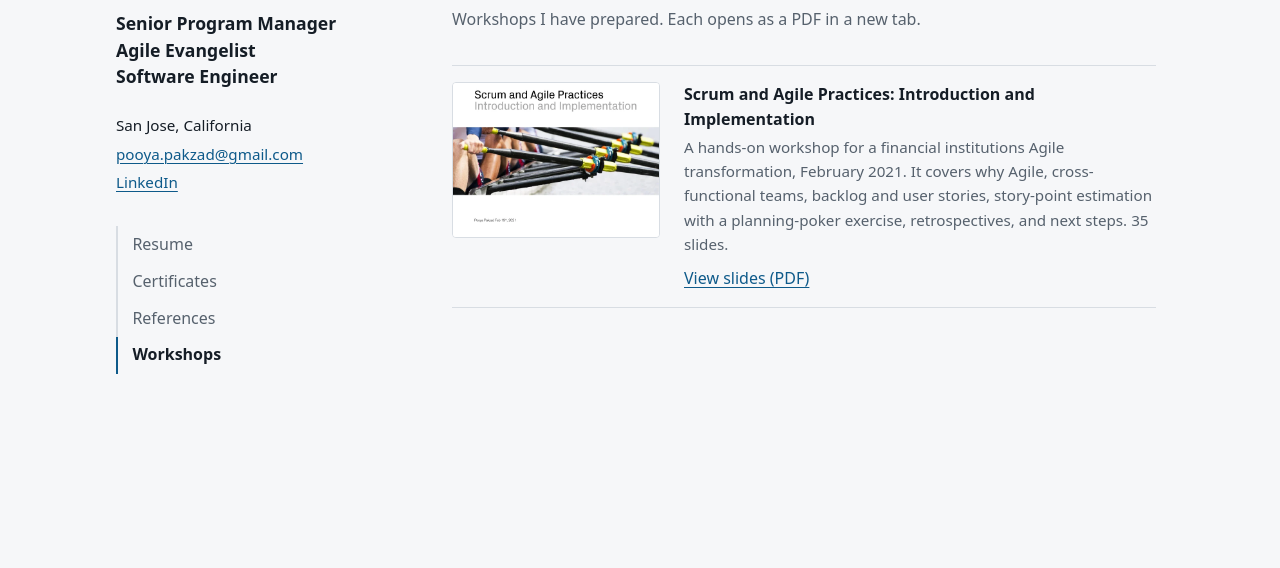
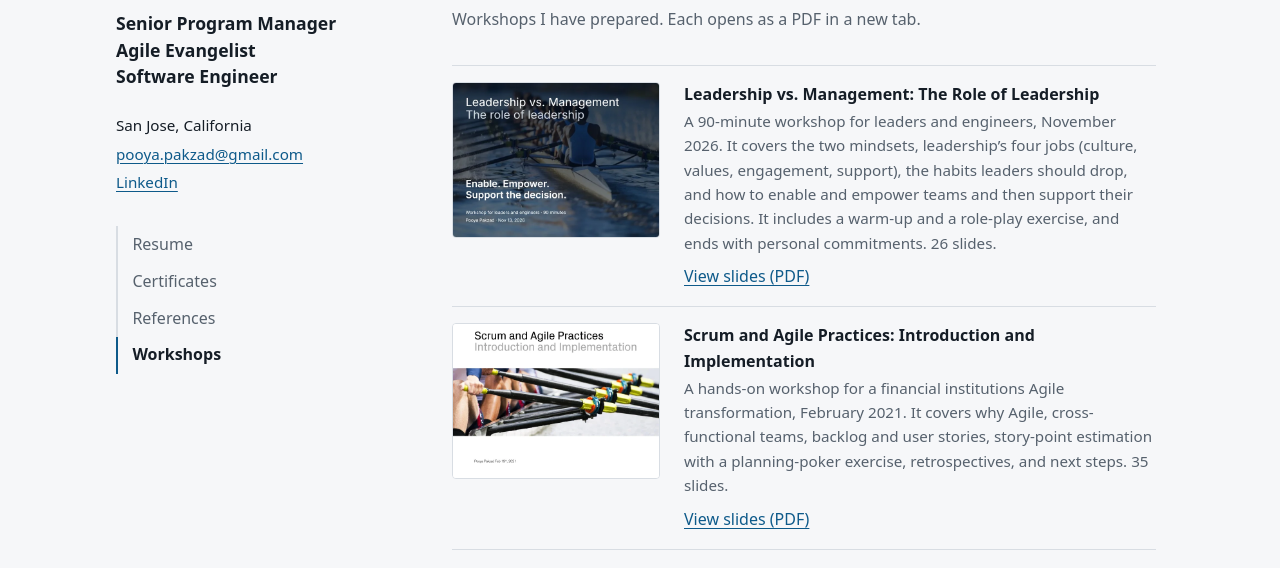
Before and after one commit to pooyapmp/website, a plain HTML site: page samples.html in a window 1280 px wide. Shown: the part 112-680 px from the top of the page. Drawn offline with Linux system fonts and the light colour scheme.

Commit message:
Add files via upload

```diff
--- a/samples.html
+++ b/samples.html
@@ -39,6 +39,14 @@
            then upload the PDF and a cover image into the Samples folder of the repository. -->
       <ul class="docs with-thumbs">
         <li>
+          <img class="thumb" src="Samples/leadership-vs-management-workshop.webp" width="640" height="480" alt="Title slide of the workshop: Leadership vs. Management, the role of leadership" onerror="this.style.visibility='hidden'">
+          <div class="what">
+            <p class="title">Leadership vs. Management: The Role of Leadership</p>
+            <p class="meta">A 90-minute workshop for leaders and engineers, November 2026. It covers the two mindsets, leadership&rsquo;s four jobs (culture, values, engagement, support), the habits leaders should drop, and how to enable and empower teams and then support their decisions. It includes a warm-up and a role-play exercise, and ends with personal commitments. 26 slides.</p>
+            <p class="links"><a href="Samples/leadership-vs-management-workshop.pdf" target="_blank" rel="noopener">View slides (PDF)</a></p>
+          </div>
+        </li>
+        <li>
           <img class="thumb" src="Samples/scrum-and-agile-practices-workshop.webp" width="512" height="384" alt="Title slide of the workshop: Scrum and Agile Practices, Introduction and Implementation" onerror="this.style.visibility='hidden'">
           <div class="what">
             <p class="title">Scrum and Agile Practices: Introduction and Implementation</p>
```
Also changed, not shown: Samples/leadership-vs-management-workshop.webp (added), 1 other file.
